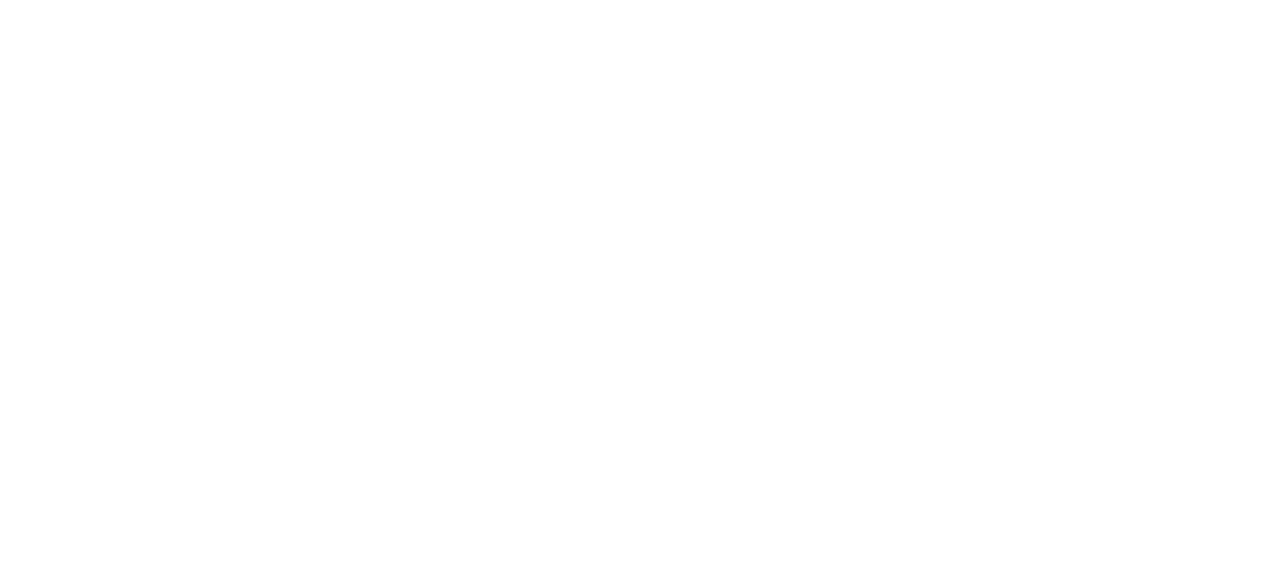
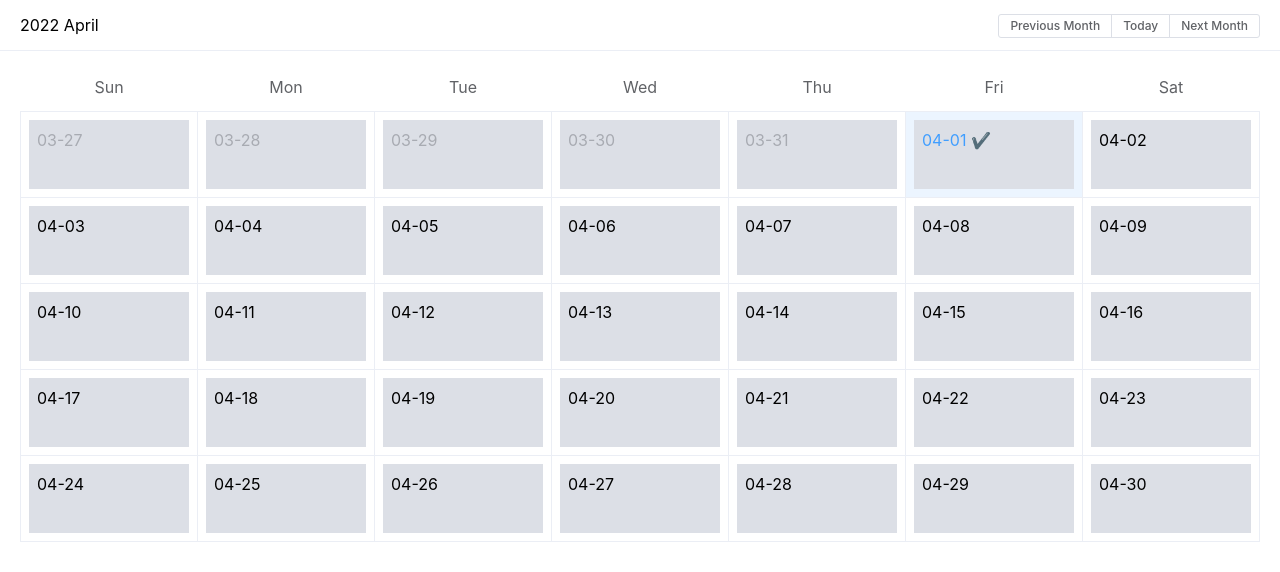
Before and after one commit to twoknives-li/tk-vue-vite, a Vue app: page /calendar in a window 1280 px wide. Before the commit this address had no page. Shown: the top 572 px of the page. Built offline with nearby package versions, Linux system fonts and the light colour scheme.

Commit message:
日历，升级element版本

```diff
--- a/package.json
+++ b/package.json
@@ -15,7 +15,7 @@
     "axios": "^1.1.3",
     "docx-preview": "^0.1.15",
     "echarts": "^5.4.0",
-    "element-plus": "2.2.2",
+    "element-plus": "^2.4.1",
     "file-saver": "^2.0.5",
     "js-md5": "^0.7.3",
     "jszip": "^3.10.1",
--- /dev/null
+++ b/src/pages/calendar/index.vue
@@ -0,0 +1,105 @@
+<template>
+  <div>
+    <el-row>
+      <el-col :span="24">
+        <el-calendar>
+          <template #date-cell="{ data }">
+            <div :class="`tk-bg ${makeDateClass(data.day)}`" @click="doUrl(data,item)">
+              {{ data.day.split('-').slice(1).join('-') }}
+        {{ data.isSelected ? '✔️' : '' }}
+              <div v-for="(item, index) in textContent(data.day)" :key="index">
+                <el-button type="primary" v-if="item.status === 1"
+                  >填报</el-button
+                >
+                <el-button type="success" v-if="item.status === 2"
+                  >已填报</el-button
+                >
+                <el-button type="warning" v-if="item.status === 3"
+                  >未填报</el-button
+                >
+                <el-button type="info" v-if="item.status === 4"
+                  >未开始</el-button
+                >
+              </div>
+            </div>
+          </template>
+        </el-calendar>
+      </el-col>
+    </el-row>
+  </div>
+</template>
+
+<script setup lang="ts">
+import { defineComponent, ref, reactive, toRefs, onMounted } from "vue";
+import { ElMessage, ElMessageBox, ElLoading } from "element-plus";
+const state = reactive({
+  tableData: [],
+  //测试数据
+  calendarData: [
+    {
+      day: "2023-10-06",
+      status: 1,
+    },
+    {
+      day: "2023-10-19",
+      status: 2,
+    },
+    {
+      day: "2023-10-20",
+      status: 3,
+    },
+    {
+      day: "2023-10-21",
+      status: 4,
+    },
+  ],
+});
+const checkDayStatus = (data) => {
+  console.log(data);
+};
+// 构建样式
+const makeDateClass = (data) => {
+  // console.log("makeDateClass", data);
+  let str = "tk-bg";
+  state.calendarData.map((item) => {
+    if (data === item.day) {
+      str = "tk-bg-" + String(item.status);
+    }
+  });
+  return str;
+};
+//处理日期获取后台数据动态渲染上去
+const textContent = (date) => {
+  //当前date是拿到上面日历组件当前的日期值 根据该值去筛选测试数据找到对应各个日期下对应的数据return出去
+  // console.log(date, 1111);
+  return state.calendarData.filter((item) => {
+    return date === item.day;
+  });
+};
+const doUrl = (data, item)=>{
+  console.log('doUrl  点击了区域框',data, item);
+}
+onMounted(() => {
+  console.log(" 这里是日历页");
+});
+</script>
+<style lang="scss" scoped>
+.is-selected {
+  color: #1989fa;
+}
+.tk-bg {
+  background: #DCDFE6;
+  width: 100%;
+  height: 100%;
+  padding: 8px;
+}
+.tk-bg-1 {
+  background: #E6A23C;
+}
+.tk-bg-2 {
+  background: #a1e77e;
+}
+.tk-bg-3 {
+  background: #F56C6C;
+}
+</style>
--- a/src/router/index.ts
+++ b/src/router/index.ts
@@ -72,6 +72,11 @@
     name: 'scroll-view',
     component: () => import('../pages/scroll-view/index.vue'),
   },
+  {
+    path: '/calendar',
+    name: 'calendar',
+    component: () => import('../pages/calendar/index.vue'),
+  },
 ];
 
 const router = createRouter({
```
